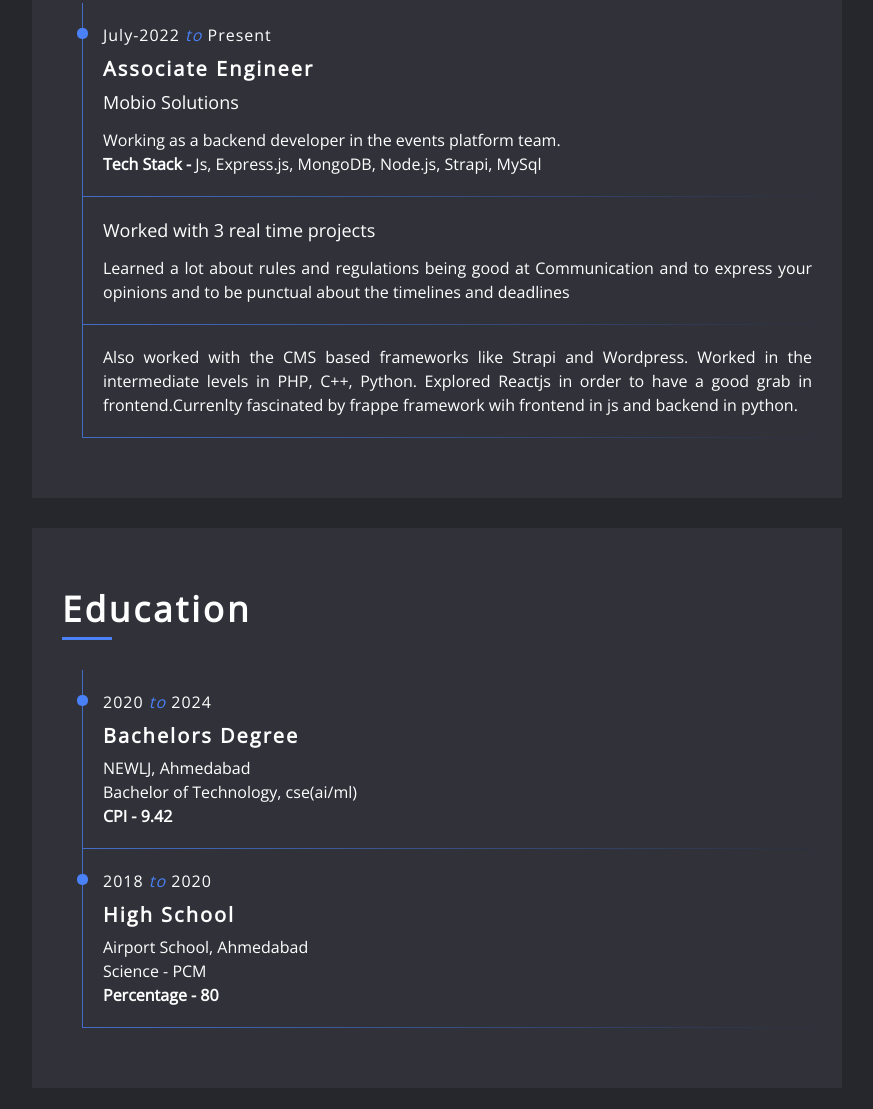
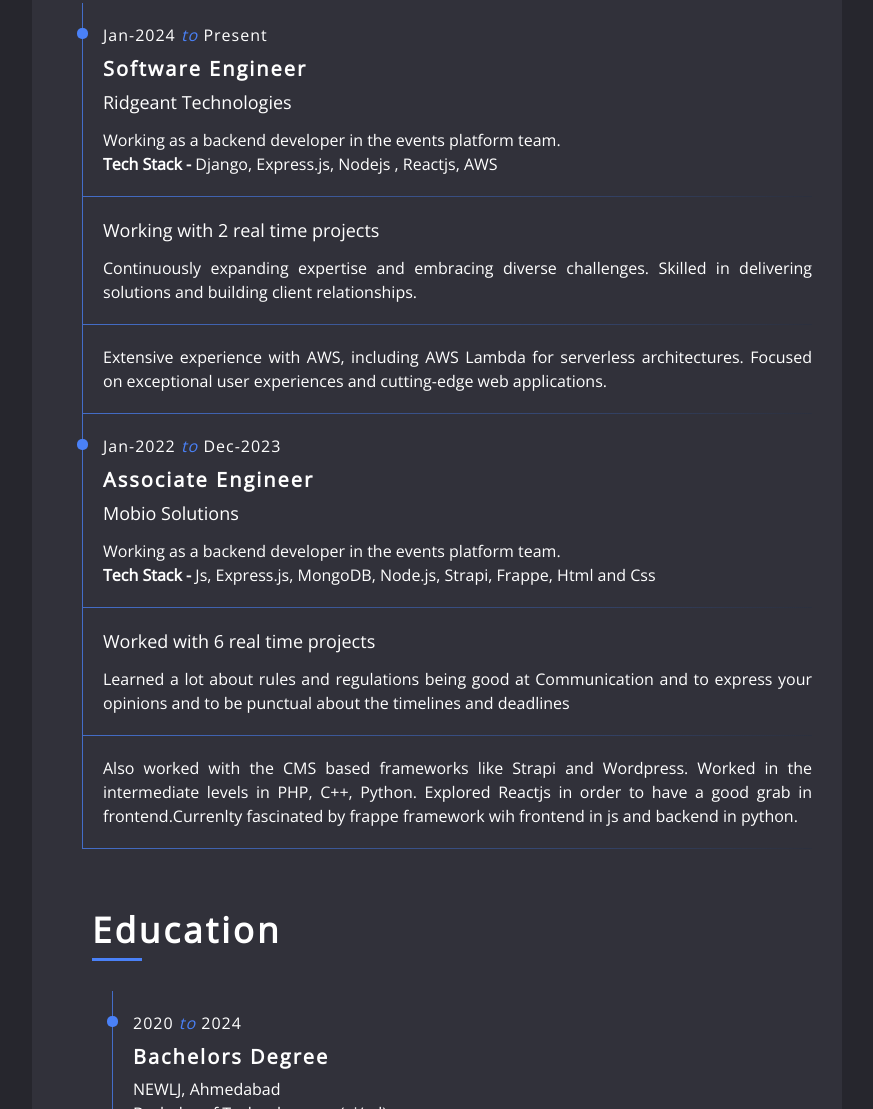
Before and after one commit to venuschetwanii/venuschetwani.github.io, a plain HTML site: page index.html in a window 1280 px wide. Shown: the part 1691-2800 px from the top of the page, without its empty margins (368-1241 px from the left). Drawn offline with nearby package versions, Linux system fonts and the light colour scheme.

Commit message:
Update index.html

```diff
--- a/index.html
+++ b/index.html
@@ -52,7 +52,7 @@
                     </nav>
                 </div>
                 <div class="sidebar-footer">
-                    <a href="mailto:venuschetwanu@gmail.com"><i class="far fa-envelope"></i></a>
+                    <a href="mailto:venuschetwani@gmail.com"><i class="far fa-envelope"></i></a>
                     <a href="http://www.github.com/venuschetwani" target="_blank"><i class="fab fa-github"></i></a>
                     <a href="http://www.instagram.com/venuschetwani" target="_blank"><i class="fab fa-instagram"></i></a>
                     <a href="http://www.linkedin.com/in/venus-chetwani-0b9880237" target="_blank"><i class="fab fa-linkedin-in"></i></a>
@@ -65,7 +65,7 @@
                         <p>I'm</p>
                         <h1>Venus Chetwani</h1>
                         <h2></h2>
-                        <div class="typed-text">Engineering Student, Software Engineer, Web Developer</div>
+                        <div class="typed-text">Software Engineer , Web Engineer , Backend Developer , API Specialist , Database Designer</div>
                     </div>
                 </div>
                 <!-- Header End -->
@@ -73,7 +73,7 @@
                 <!-- Large Button Start -->
                 <div class="large-btn">
                     <div class="content-inner">
-                        <a class="btn" href="https://drive.google.com/file/d/1S5RJajsZCG-FYqGdUx6LO0gYb-qphZ5l/view?usp=drive_link" target="_blank"><i class="fa fa-download"></i>Resume</a>
+                        <a class="btn" href="https://drive.google.com/file/d/1v8FESC9kjh3T3DhUlEuBYIDkRdJPr2Z7/view?usp=drive_link" target="_blank"><i class="fa fa-download"></i>Resume</a>
                         <a class="btn" href="#contact"><i class="fa fa-envelope"></i>Contact Me</a>
                     </div>
                 </div>
@@ -91,7 +91,7 @@
                         </div>
                         <div class="row align-items-center">
                             <div class="col-md-6 about-margin">
-                                <p>Hi. Welcome to my portfolio website. I'm glad you visited. I'm a currently pursing Btech Cse (AI/ML) from NEWLJ Institute of Enginerring and Technology
+                                <p>Hi. Welcome to my portfolio website. I'm glad you visited. I'm Btech Cse (AI/ML) graduate from NEWLJ Institute of Enginerring and Technology
                                     Eager to learn and explore new things, Good at communicating with team members, clients and leaders.
                                     Through this website I will try to share my achievements, life experiences, projects, interests and hobbies so that you can know a bit about me.
                                     I hope you have a nice time going through my site! Feel free to reach out to me for any questions, suggestions or opportunities.
@@ -183,16 +183,38 @@
                         <div class="align-items-center">
                             <div>
                                 <div class="edu-col border-btm">
-                                    <span>July-2022 <i>to </i> Present</span>
-                                    <h3>Associate Engineer</h3>
-                                    <p class="company-name">Mobio Solutions</p>
+                                    <span>Jan-2024 <i>to </i> Present</span>
+                                    <h3>Software Engineer</h3>
+                                    <p class="company-name">Ridgeant Technologies</p>
                                     <p>Working as a backend developer in the events platform team.</p>
-                                    <p><strong>Tech Stack - </strong>Js, Express.js, MongoDB, Node.js, Strapi, MySql</p>
+                                    <p><strong>Tech Stack - </strong>Django, Express.js, Nodejs , Reactjs, AWS</p>
                                 </div>
                             </div>
                             <div>
                                 <div class="edu-col border-btm">
-                                    <p class="company-name">Worked with 3 real time projects</p>
+                                    <p class="company-name">Working with 2 real time projects</p>
+                                    <p>Continuously expanding expertise and embracing diverse challenges. Skilled in delivering solutions and building client relationships.</p>
+                                </div>
+                            </div>
+                            <div>
+                                <div class="edu-col border-btm">
+                                    <p>Extensive experience with AWS, including AWS Lambda for serverless architectures. Focused on exceptional user experiences and cutting-edge web applications. </p>
+                                </div>
+                            </div>
+                        </div>
+                        <div class="align-items-center">
+                            <div>
+                                <div class="edu-col border-btm">
+                                    <span>Jan-2022 <i>to </i> Dec-2023</span>
+                                    <h3>Associate Engineer</h3>
+                                    <p class="company-name">Mobio Solutions</p>
+                                    <p>Working as a backend developer in the events platform team.</p>
+                                    <p><strong>Tech Stack - </strong>Js, Express.js, MongoDB, Node.js, Strapi, Frappe, Html and Css</p>
+                                </div>
+                            </div>
+                            <div>
+                                <div class="edu-col border-btm">
+                                    <p class="company-name">Worked with 6 real time projects</p>
                                     <p>Learned a lot about rules and regulations being good at Communication and to express your opinions and to be punctual about the timelines and deadlines</p>
                                 </div>
                             </div>
@@ -202,7 +224,6 @@
                                 </div>
                             </div>
                         </div>
-                    </div>
                 </div>
                 <!-- Experience End -->
 
@@ -219,7 +240,7 @@
                                     <h3>Bachelors Degree</h3>
                                     <p>NEWLJ, Ahmedabad</p>
                                     <p>Bachelor of Technology, cse(ai/ml)</p>
-                                    <p><strong>CPI - 9.42</strong></p>
+                                    <p><strong>CPI - 9.6</strong></p>
                                 </div>
                             </div>
                             <div>
```
